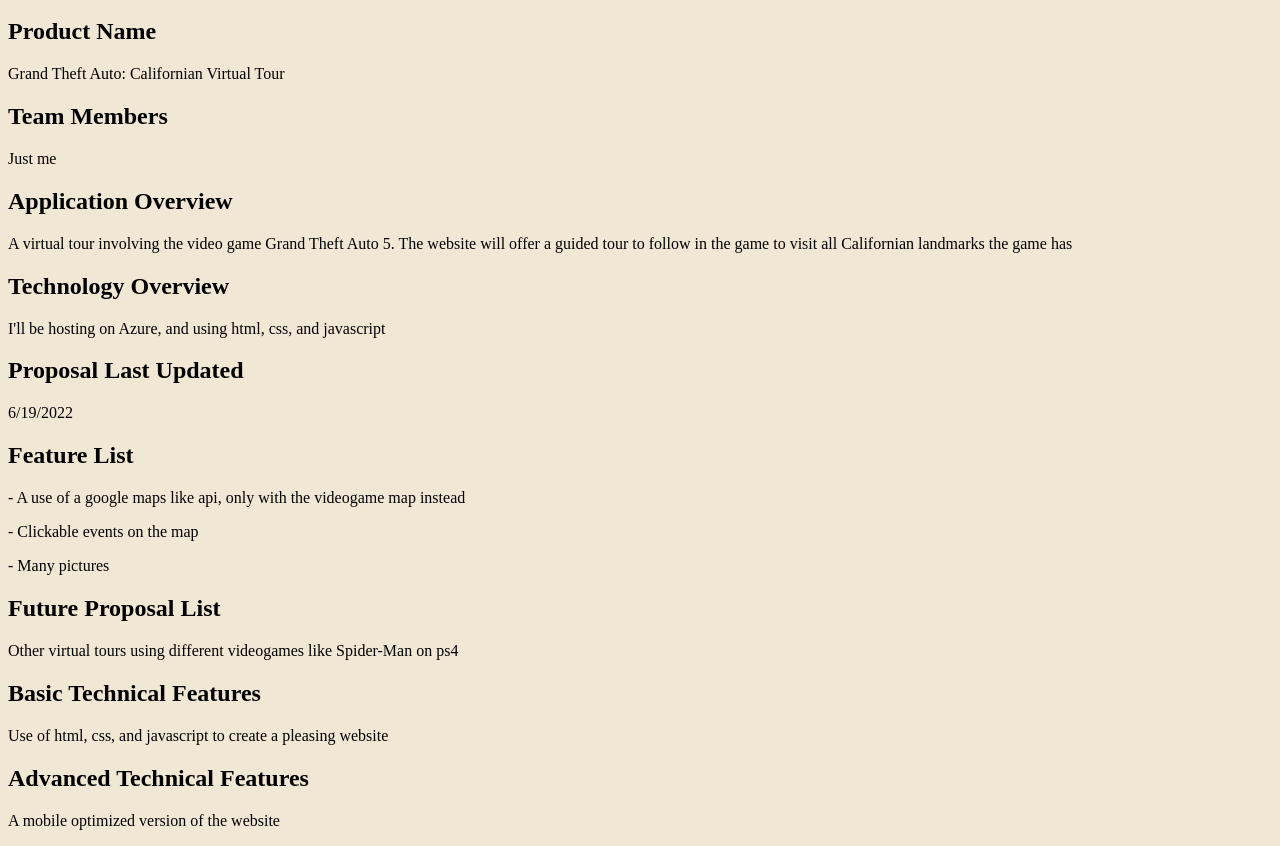
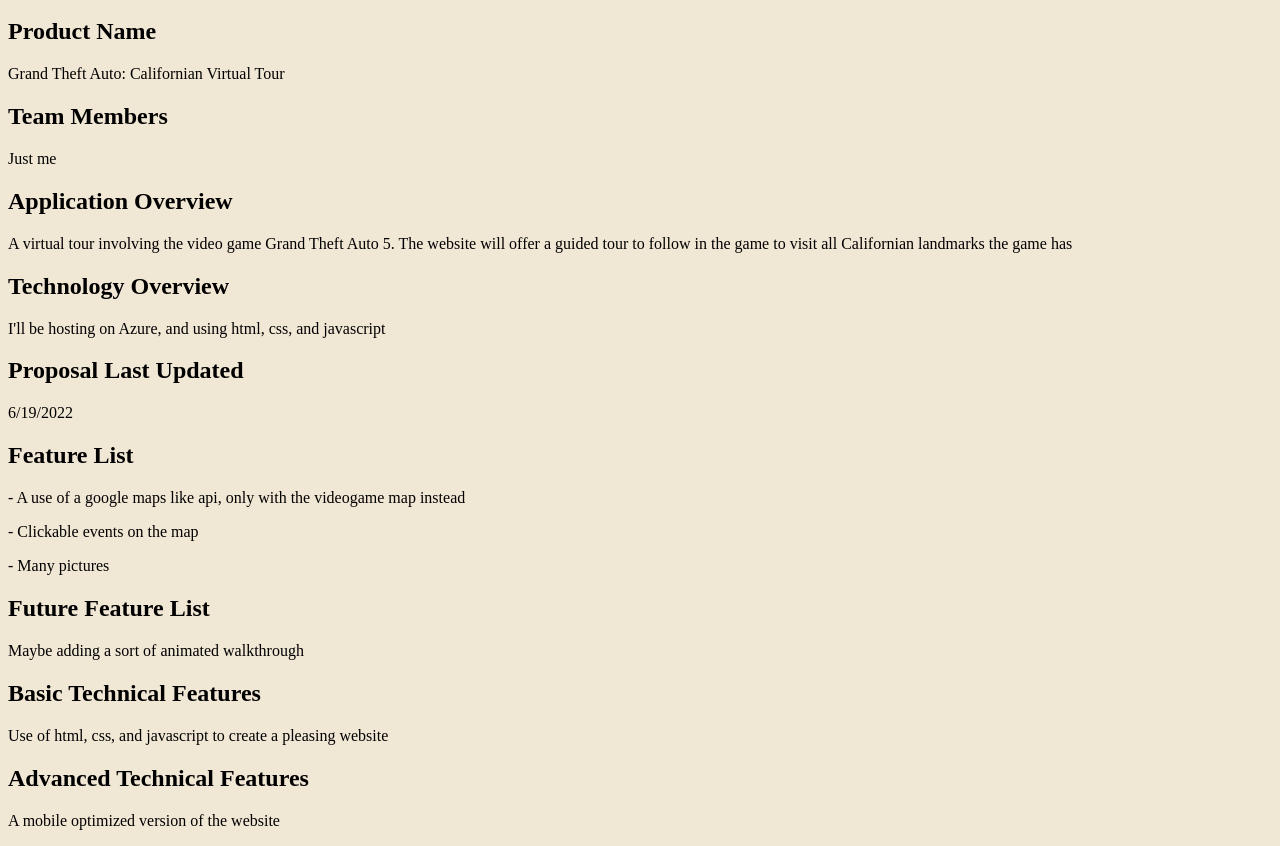
Before and after one commit to jmulla1/FinalProjectProposal, a plain HTML site: page index.html in a window 1280 px wide. Shown: the part 158-1004 px from the top of the page. Drawn offline with Linux system fonts and the light colour scheme.

Commit message:
Add files via upload

```diff
--- a/index.html
+++ b/index.html
@@ -58,9 +58,9 @@
 </p>
 
 
-<h2>Future Proposal List</h2>
+<h2>Future Feature List</h2>
 <p>
-    Other virtual tours using different videogames like Spider-Man on ps4
+    Maybe adding a sort of animated walkthrough
 </p>
 <h2>Basic Technical Features</h2>
 <p>
```
